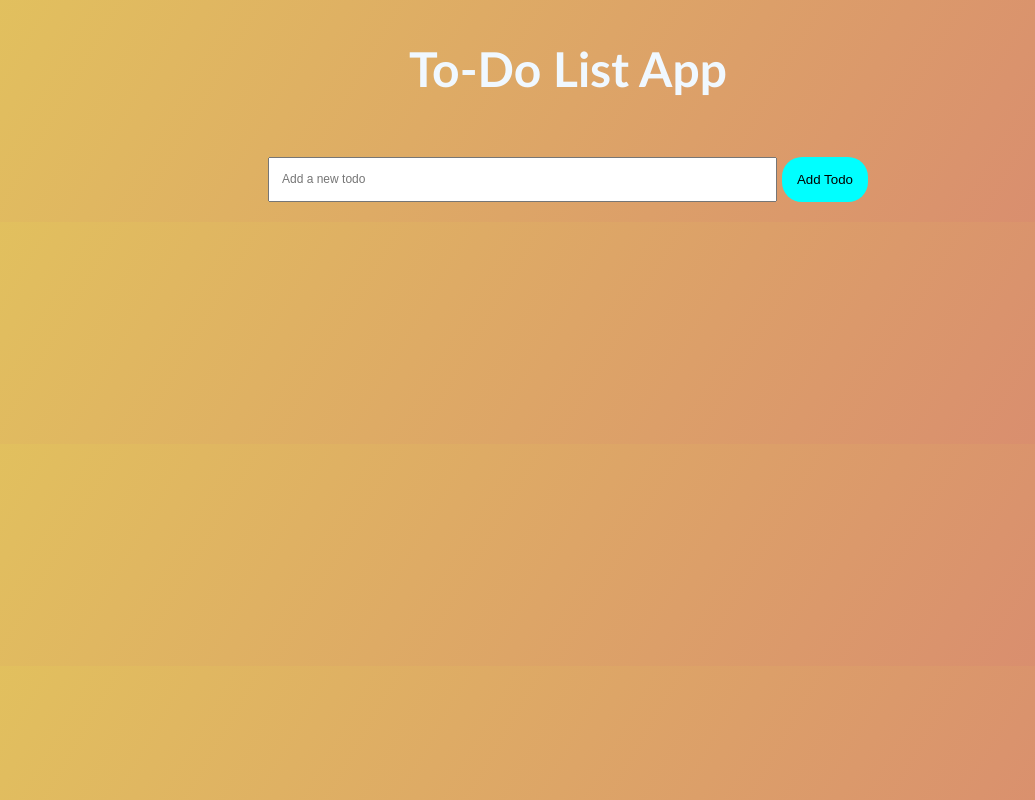
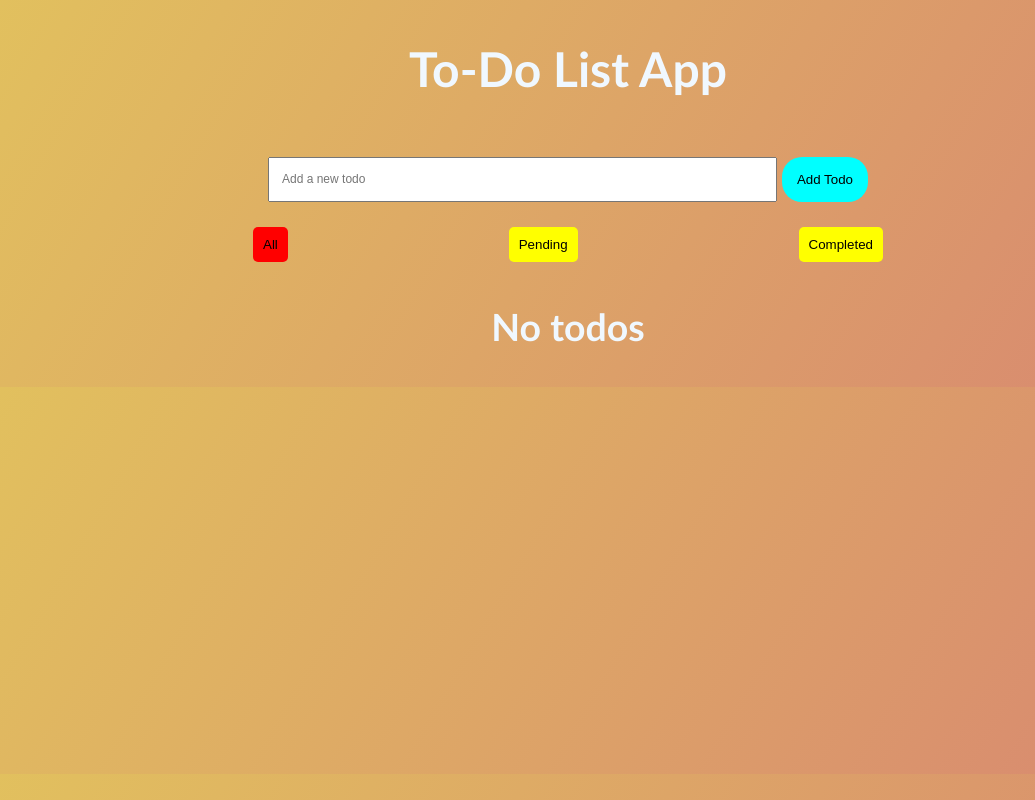
Before and after one commit to shehryarkhattak001/To-Do-List-App, a React (Vite) app in the folder frontend/: page / in a window 1280 px wide. Shown: the whole page, without its empty margins (72-1107 px from the left). Built offline with nearby package versions, Linux system fonts and the light colour scheme.

Commit message:
Perfoming functionality of All, Completed and Pending in TodoFilter

```diff
--- a/frontend/src/App.jsx
+++ b/frontend/src/App.jsx
@@ -1,9 +1,11 @@
 import React, { useState } from "react";
 import Form from "./components/Form";
 import TodoList from "./components/TodoList";
+import TodoFilter from "./components/TodoFilter";
 
 const App = () => {
   const [todos, setTodos] = useState([]);
+  const [filter, setFilter] = useState("all");
   function addTodo(todo) {
     setTodos([...todos, todo]);
   }
@@ -14,18 +16,31 @@ const App = () => {
 
   function toggleCheckBox(id) {
     setTodos(
-      todos.filter((todo) =>
+      todos.map((todo) =>
         todo.id === id ? { ...todo, completed: !todo.completed } : todo
       )
     );
   }
+
+  const filteredTodos = todos.filter((todo) => {
+    if (filter === "completed") {
+      return todo.completed;
+    }
+    if (filter === "pending") {
+      return !todo.completed;
+    }
+    return true;
+  });
+
   return (
     <header className="main-header">
       <div className="card">
         <h2 className="title">To-Do List App</h2>
         <Form addTodo={addTodo} />
+        <TodoFilter setFilter={setFilter} filter={filter} />
+
         <TodoList
-          todos={todos}
+          todos={filteredTodos}
           deleteTodo={deleteTodo}
           toggleCheckBox={toggleCheckBox}
         />
--- /dev/null
+++ b/frontend/src/components/TodoFilter.jsx
@@ -0,0 +1,52 @@
+import React from "react";
+
+const TodoFilter = ({ setFilter, filter }) => {
+  const baseStyle = {
+    padding: "10px",
+    border: "none",
+    borderRadius: "5px",
+    background: "yellow",
+    cursor: "pointer",
+    margin: "5px",
+  };
+
+  return (
+    <div
+      style={{
+        display: "flex",
+        flexDirection: "row",
+        justifyContent: "space-between",
+      }}
+    >
+      <button
+        onClick={() => setFilter("all")}
+        style={{
+          ...baseStyle,
+          background: filter === "all" ? "red" : "yellow",
+        }}
+      >
+        All
+      </button>
+      <button
+        onClick={() => setFilter("pending")}
+        style={{
+          ...baseStyle,
+          background: filter === "pending" ? "red" : "yellow",
+        }}
+      >
+        Pending
+      </button>
+      <button
+        onClick={() => setFilter("completed")}
+        style={{
+          ...baseStyle,
+          background: filter === "completed" ? "red" : "yellow",
+        }}
+      >
+        Completed
+      </button>
+    </div>
+  );
+};
+
+export default TodoFilter;
--- a/frontend/src/components/TodoList.jsx
+++ b/frontend/src/components/TodoList.jsx
@@ -1,6 +1,14 @@
 import React from "react";
 
 const TodoList = ({ todos, deleteTodo, toggleCheckBox }) => {
+  console.log("Todos", todos);
+  if (todos.length === 0) {
+    return (
+      <div>
+        <h3>No todos</h3>
+      </div>
+    );
+  }
   return (
     <>
       {todos.map((todo) => {
@@ -8,10 +16,13 @@ const TodoList = ({ todos, deleteTodo, toggleCheckBox }) => {
           <div key={todo.id} className="todo-list">
             <input
               type="checkbox"
+              checked={todo.completed}
               onChange={() => toggleCheckBox(todo.id)}
-              value={todo.completed}
             />
-            <h1>{todo.todoName}</h1>
+            <h4 className={`${todo.completed && "todoName"}`}>
+              {todo.todoName}
+            </h4>
+            <button onClick={() => setUpdate(true)}>Update </button>
             <button onClick={() => deleteTodo(todo.id)} className="list-btn">
               Delete
             </button>
--- a/frontend/src/index.css
+++ b/frontend/src/index.css
@@ -50,3 +50,6 @@ body {
   background-color: #ce6244;
   color: white;
 }
+.todoName {
+  text-decoration: line-through;
+}
```
Also changed, not shown: 1 other file (tests, documents, lock files or other folders).
